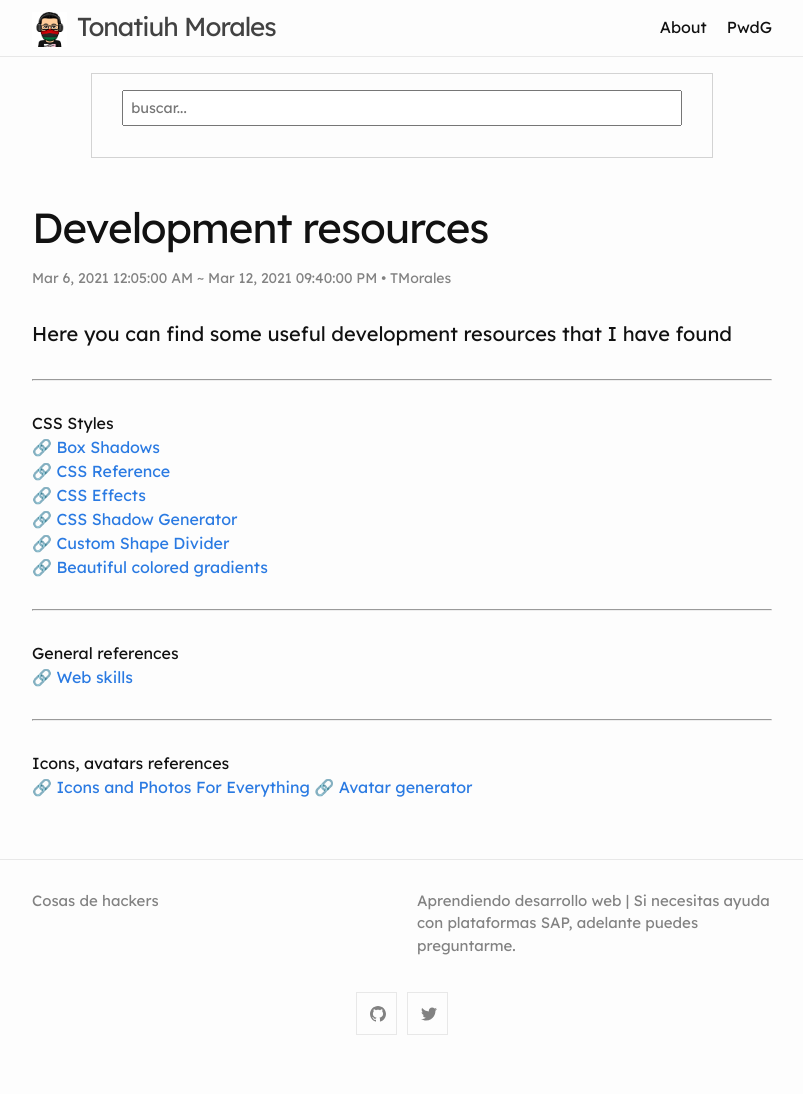
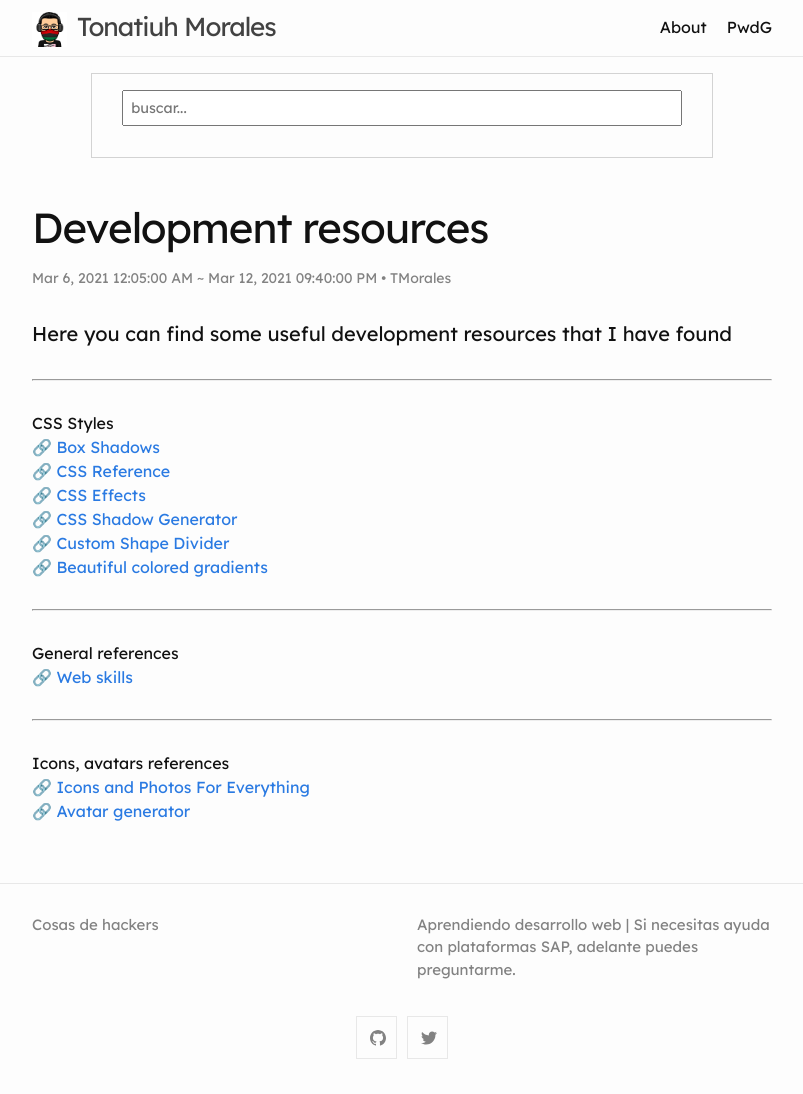
Before and after one commit to blackc0mb/blackc0mb.github.io, a Jekyll site: the page built from _posts/2021-03-05-resources.md, in a window 1280 px wide. Shown: the whole page, without its empty margins (238-1041 px from the left). Built offline with Jekyll 4.4.1, drawn with Linux system fonts in a browser that asks for light colours; comment, search, counter and statistics services are not loaded; before the commit the page ends 1070 px from its top, so only the background shows below that.

```diff
--- a/_posts/2021-03-05-resources.md
+++ b/_posts/2021-03-05-resources.md
@@ -23,5 +23,5 @@
 
 ---
 Icons, avatars references\
-🔗 <a href="https://thenounproject.com/" target="_blank">Icons and Photos For Everything</a>
+🔗 <a href="https://thenounproject.com/" target="_blank">Icons and Photos For Everything</a>\
 🔗 <a href="https://getavataaars.com/" target="_blank">Avatar generator</a>
```
